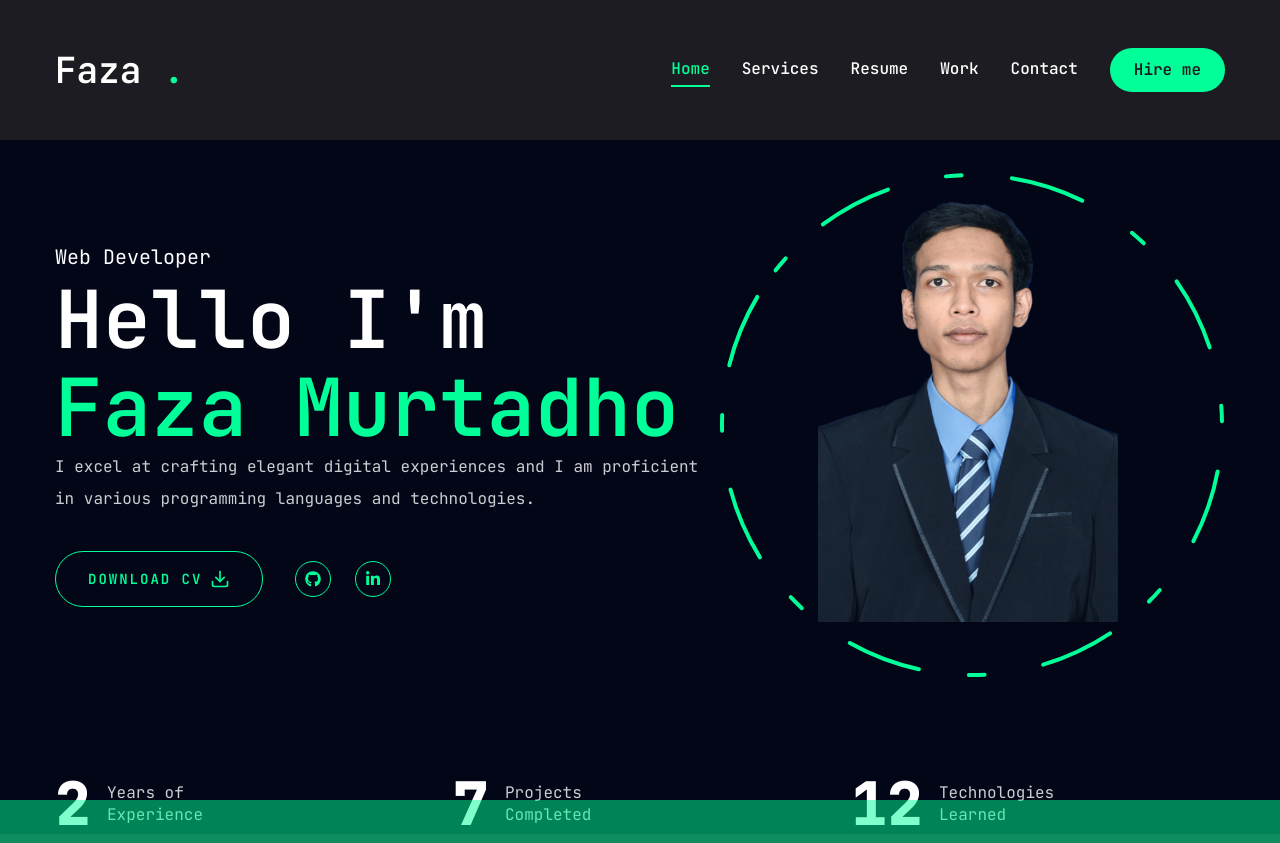
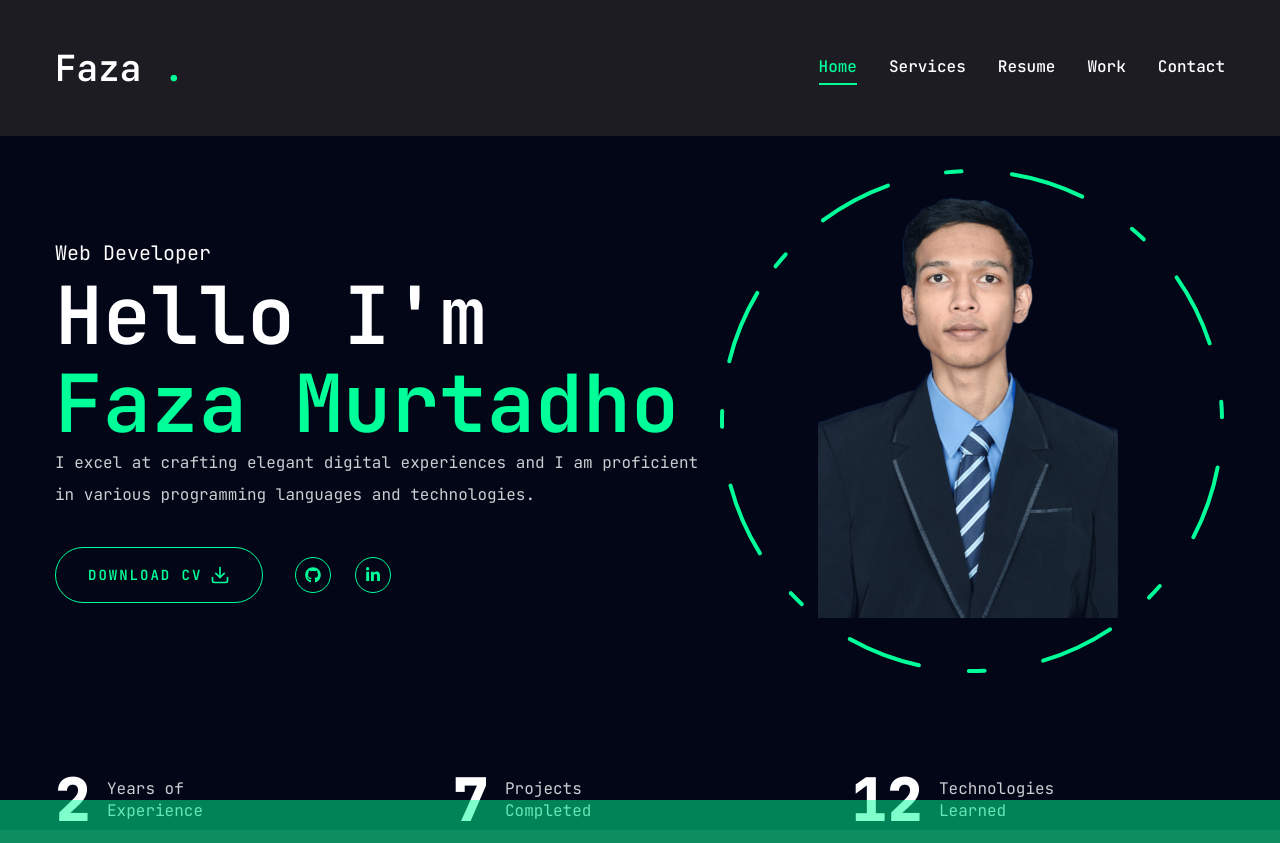
Before and after one commit to Krauszie/portfolio, a Next.js app: page / in a window 1280 px wide. Built offline with nearby package versions, Linux system fonts and the light colour scheme.

Commit message:
remove btn

```diff
--- a/src/components/Header.tsx
+++ b/src/components/Header.tsx
@@ -19,9 +19,6 @@ const Header = () => {
         {/* desktop nav */}
         <div className="hidden xl:flex items-center gap-8">
           <Nav />
-          <Link href="">
-            <Button>Hire me</Button>
-          </Link>
         </div>
 
         {/* mobile nav */}
```
